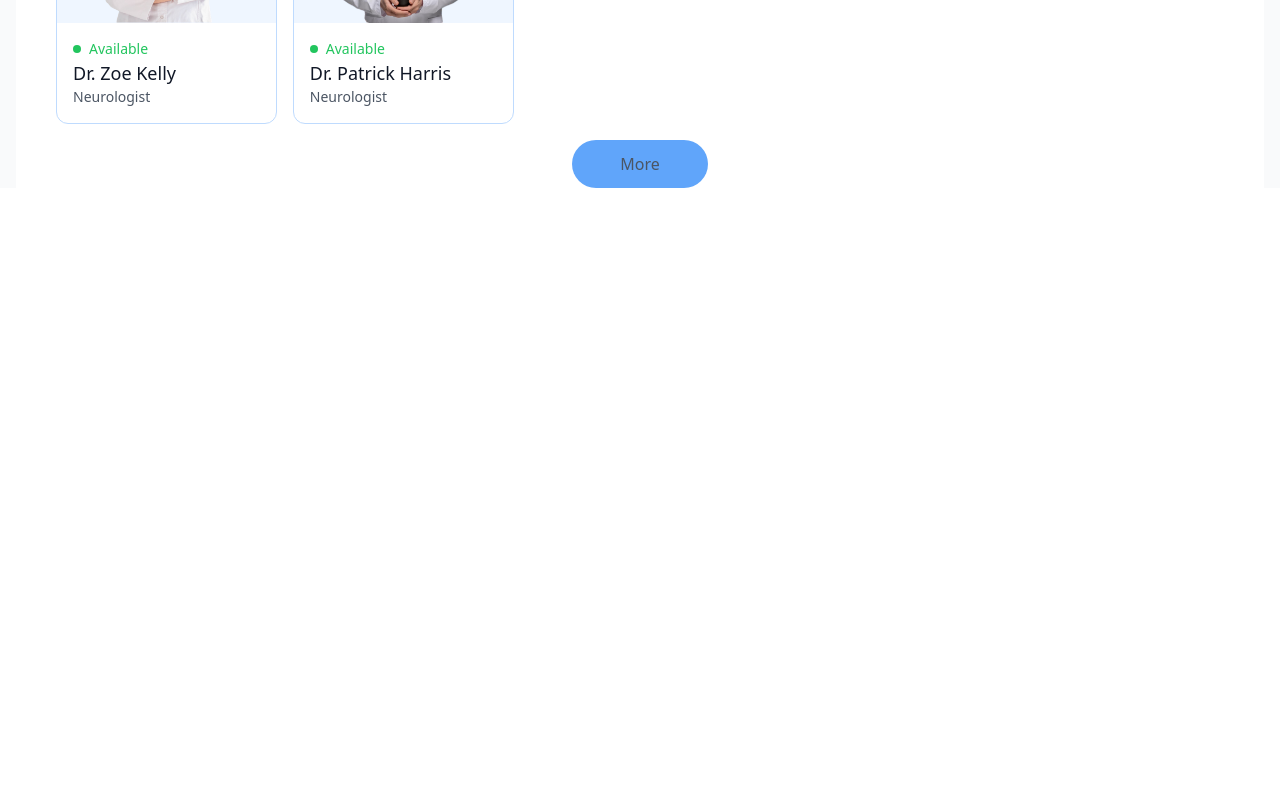
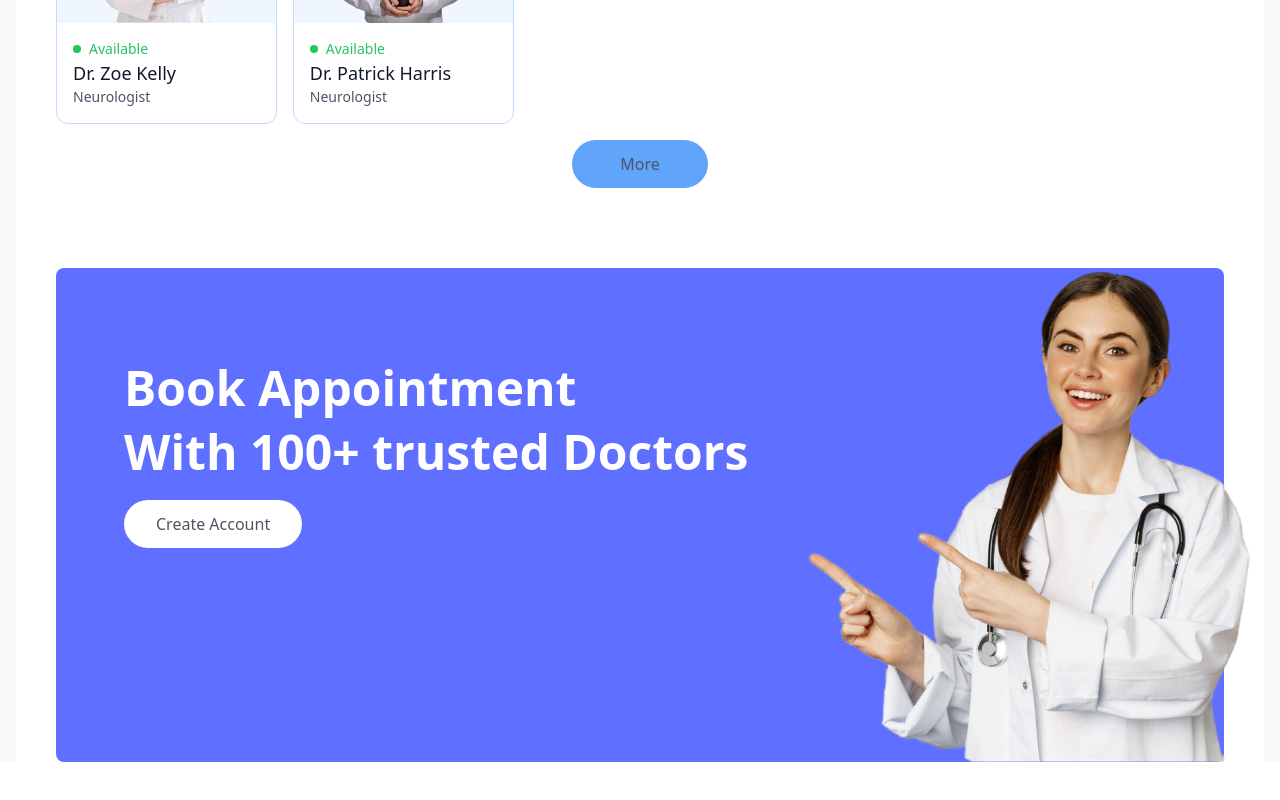
Before and after one commit to Al-AminWeb/doctor-dekhao-mern-stack, a React (Vite) app in the folder frontend/: page / in a window 1280 px wide. Shown: the part 2066-2866 px from the top of the page. Before the commit the page ends 2318 px from the top, so only its background shows below. Built offline with nearby package versions, Linux system fonts and the light colour scheme.

Commit message:
book apoinment

```diff
--- a/frontend/package.json
+++ b/frontend/package.json
@@ -12,6 +12,7 @@
   "dependencies": {
     "axios": "^1.7.9",
     "dom": "^0.0.3",
+    "frontend": "file:",
     "react": "^19.0.0",
     "react-dom": "^19.0.0",
     "react-router-dom": "^7.2.0",
--- /dev/null
+++ b/frontend/src/components/banner.jsx
@@ -0,0 +1,27 @@
+import React from 'react'
+import { assets } from '../assets/assets/assets'
+import { useNavigate } from 'react-router-dom'; // Import useNavigate
+
+const Banner = () => {
+    const navigate = useNavigate(); // Correct the hook name
+  return (
+    <div className="flex bg-primary rounded-lg px-6 sm:px-10 md:px-14 lg:px-12 my-20 md:mx-10">
+        {/* --------Left side-------- */}
+        <div className="flex-1 py-8 sm:py-10 md:py-16 lg:py-24 lg:pl-5">
+        <div className='text-xl sm:text-2xl md:text-3xl lg:text-5xl font-semibold text-white'>
+                <p>Book Appointment</p>
+                <p className="mt-4">With 100+ trusted Doctors</p>
+            </div>
+            <button onClick={() => {navigate('/login'); scrollTo(0, 0)}} className='bg-white text-5xl sm:text-base text-gray-600 px-8 py-3 rounded-full mt-6 hover:scale-105 transition-all'>
+                Create Account
+            </button>
+        </div>
+        {/* ---------Right side---------- */}
+        <div className='hidden md:block md:w-1/2 lg:w-[370px] relative'>
+            <img src={assets.appointment_img} alt="Doctor Appointment" className="max-w-md"/>
+        </div>
+    </div>
+  )
+}
+
+export default Banner
--- a/frontend/src/pages/Doctors.jsx
+++ b/frontend/src/pages/Doctors.jsx
@@ -1,8 +1,12 @@
 import React from 'react';
 
 function Doctors(props) {
+    const { speciality } =useparams()
+    console.log(speciality)
     return (
-        <div></div>
+        <div>
+
+        </div>
     );
 }
 
--- a/frontend/src/pages/Home.jsx
+++ b/frontend/src/pages/Home.jsx
@@ -2,6 +2,7 @@
 import Header from '../components/Header';
 import SpecialityMenu from '../components/SpecialityMenu';
 import TopDoctors from '../components/TopDoctors';
+import Banner from '../components/Banner';
 
 function Home(props) {
     return (
@@ -9,6 +10,7 @@
             <Header/>
             <SpecialityMenu/>
             <TopDoctors/>
+            <Banner/>
         </div>
     );
 }
```
Also changed, not shown: frontend/index.html (line endings or trailing spaces), 1 other file (tests, documents, lock files or other folders).
